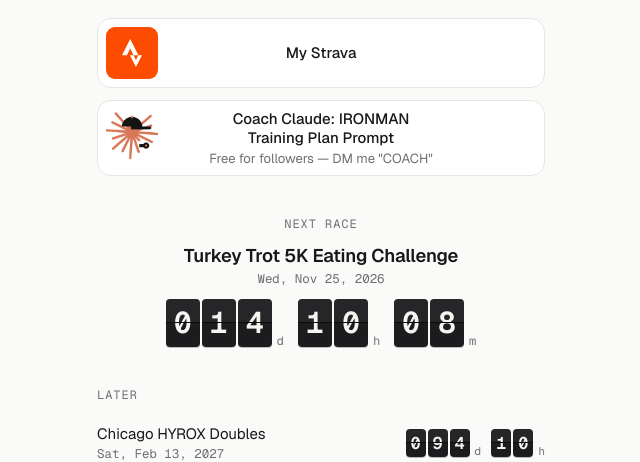
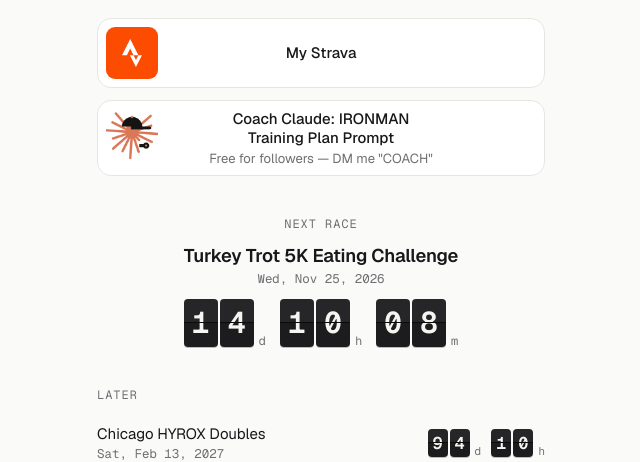
Before and after one commit to lucalisti/link-in-bio, a plain HTML site: page site/index.html in a window 1280 px wide. Shown: the part 345-807 px from the top of the page, without its empty margins (319-959 px from the left). Drawn offline with nearby package versions, Linux system fonts and the light colour scheme.

Commit message:
Countdown: drop leading zero on days under 100
Days use 2 tiles (e.g. 14) and grow to 3 only at 100+; hours and
minutes stay 2 digits. Clocks rebuild when a race crosses 100 → 99.

Co-Authored-By: Claude Opus 5.5 <noreply@anthropic.com>

```diff
--- a/site/index.html
+++ b/site/index.html
@@ -212,6 +212,7 @@ const races = (CONFIG.races || []).map(r => {
 });
 const parts = ms => { const mins = Math.floor(ms / 6e4); return { d: Math.floor(mins / 1440), h: Math.floor(mins / 60) % 24, m: mins % 60 }; };
 const pad = (n, w) => String(Math.min(n, 10 ** w - 1)).padStart(w, "0");
+const dayWidth = ms => Math.max(2, String(parts(ms).d).length);   // 2 tiles, or 3 when 100+ days out
 
 let heroKey = null, heroFlaps = null, listKey = null, listRows = [];
 
@@ -223,16 +224,17 @@ function render(stagger) {
   /* Next race */
   $("next").hidden = !hero;
   if (hero) {
-    const ms = hero.t - now;
-    if (heroKey !== hero.name + (ms <= 0)) {
-      heroKey = hero.name + (ms <= 0);
+    const ms = hero.t - now, dw = dayWidth(ms);
+    const hk = hero.name + "|" + (ms <= 0) + "|" + dw;
+    if (heroKey !== hk) {
+      heroKey = hk;
       $("next-name").textContent = hero.name;
       $("next-date").textContent = hero.when;
-      heroFlaps = ms <= 0 ? null : mkClock($("next-clock"), [[3, "d"], [2, "h"], [2, "m"]]);
+      heroFlaps = ms <= 0 ? null : mkClock($("next-clock"), [[dw, "d"], [2, "h"], [2, "m"]]);
       if (!heroFlaps) $("next-clock").innerHTML = '<span class="status">Race day</span>';
     }
     if (heroFlaps && stagger !== null) {
-      const p = parts(ms), s = pad(p.d, 3) + pad(p.h, 2) + pad(p.m, 2);
+      const p = parts(ms), s = pad(p.d, dw) + pad(p.h, 2) + pad(p.m, 2);
       heroFlaps.forEach((f, i) => setFlap(f, s[i], stagger ? i * 60 : 0));
       $("next-clock").setAttribute("aria-label", `${p.d} days, ${p.h} hours, ${p.m} minutes to go`);
     }
@@ -248,12 +250,14 @@ function render(stagger) {
       const li = document.createElement("li");
       li.innerHTML = `<span class="n">${esc(r.name)}<span class="d">${esc(r.when)}</span></span><span class="clock" role="img"></span>`;
       $("races").append(li);
-      const clock = li.querySelector(".clock");
-      return { r, clock, flaps: mkClock(clock, [[3, "d"], [2, "h"]]) };
+      const clock = li.querySelector(".clock"), dw = dayWidth(r.t - now);
+      return { r, clock, dw, flaps: mkClock(clock, [[dw, "d"], [2, "h"]]) };
     });
   }
   if (stagger !== null) listRows.forEach((row, ri) => {
-    const p = parts(row.r.t - now), s = pad(p.d, 3) + pad(p.h, 2);
+    const dw = dayWidth(row.r.t - now);
+    if (dw !== row.dw) { row.dw = dw; row.flaps = mkClock(row.clock, [[dw, "d"], [2, "h"]]); }  // e.g. 100 → 99 days
+    const p = parts(row.r.t - now), s = pad(p.d, dw) + pad(p.h, 2);
     row.flaps.forEach((f, i) => setFlap(f, s[i], stagger ? 300 + ri * 90 + i * 45 : 0));
     row.clock.setAttribute("aria-label", `${p.d} days, ${p.h} hours to go`);
   });
```
